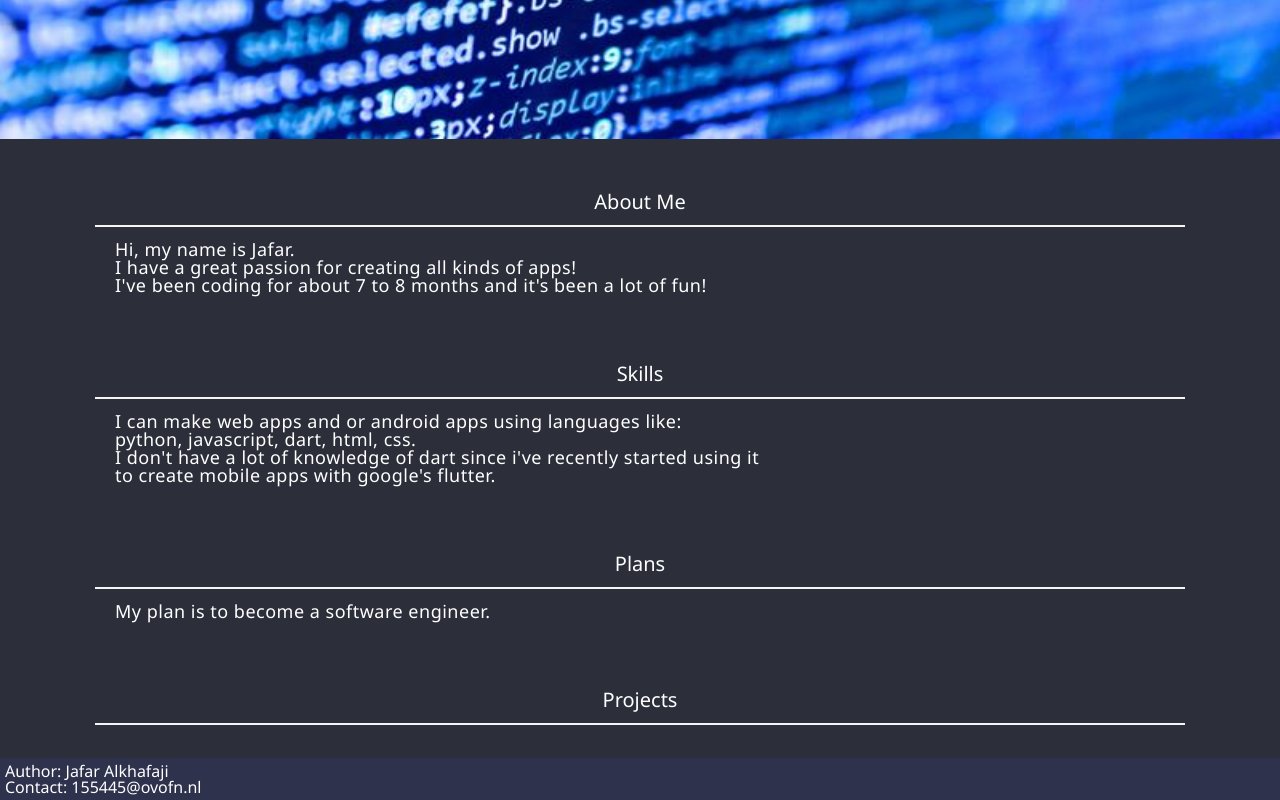
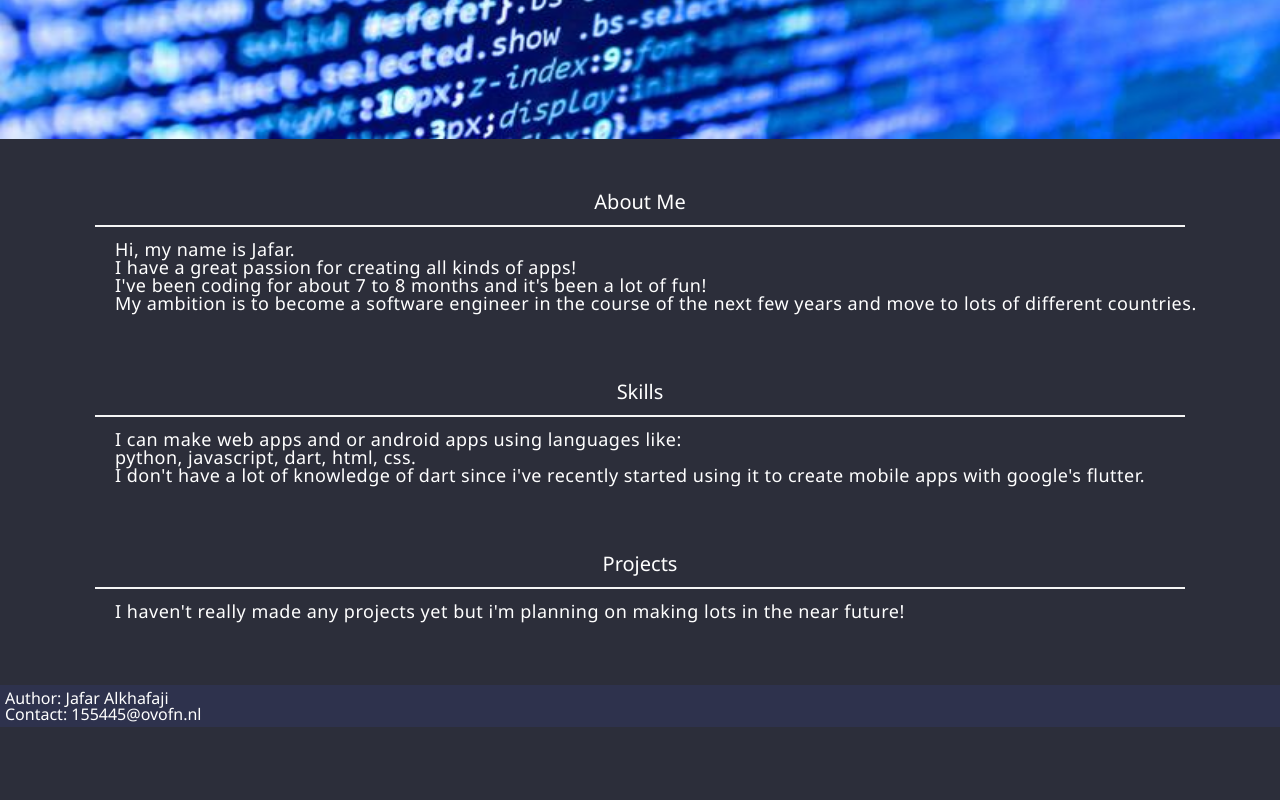
Before and after one commit to Jafarpower/school-portofolio-project, a website: page client/index.html in a window 1280 px wide. Shown: the part 611-1411 px from the top of the page. After the commit the page ends 1338 px from the top, so only its background shows below. Drawn offline with Linux system fonts and the light colour scheme.

Commit message:
Removed paragraph element, added padding.

```diff
--- a/client/index.html
+++ b/client/index.html
@@ -23,7 +23,6 @@
           <li class="rotate-hover"><img src="images/fish.png" /></li>
         </div>
         <li><a href="#projects">Projects</a></li>
-        <li><a href="#plans">Plans</a></li>
         <li><a href="#skills">Skills</a></li>
         <li><a href="#about">About</a></li>
       </ul>
@@ -38,7 +37,9 @@
         <p class="p1-about">
           Hi, my name is Jafar. <br />
           I have a great passion for creating all kinds of apps! <br />I've been
-          coding for about 7 to 8 months and it's been a lot of fun!
+          coding for about 7 to 8 months and it's been a lot of fun! <br />
+          My ambition is to become a software engineer in the course of the next
+          few years and move to lots of different countries.
         </p>
       </div>
       <div class="skills" id="skills">
@@ -50,20 +51,17 @@
             python, javascript, dart, html, css.
             <br />
             I don't have a lot of knowledge of dart since i've recently started
-            using it <br />
-            to create mobile apps with google's flutter.
+            using it to create mobile apps with google's flutter.
           </p>
         </div>
-      </div>
-      <div class="plans" id="plans">
-        <h1 class="h1-plans">Plans</h1>
-        <hr />
-        <p class="p1-plans">My plan is to become a software engineer.</p>
       </div>
       <div class="projects" id="projects">
         <h1 class="h1-projects">Projects</h1>
         <hr />
-        <p class="p1-projects"></p>
+        <p class="p1-projects">
+          I haven't really made any projects yet but i'm planning on making lots
+          in the near future!
+        </p>
       </div>
     </div>
     <footer>
--- a/client/styles/style.css
+++ b/client/styles/style.css
@@ -69,7 +69,6 @@ hr {
 }
 
 .h1-about,
-.h1-plans,
 .h1-projects,
 .h1-skills {
   color: white;
@@ -81,7 +80,6 @@ hr {
 }
 
 .p1-about,
-.p1-plans,
 .p1-projects,
 .p1-skills {
   color: white;
@@ -92,6 +90,10 @@ hr {
   text-align: left;
   font-family: "Noto Sans";
   letter-spacing: 0.5px;
+}
+
+.projects {
+  padding-bottom: 45px;
 }
 
 footer {
```
